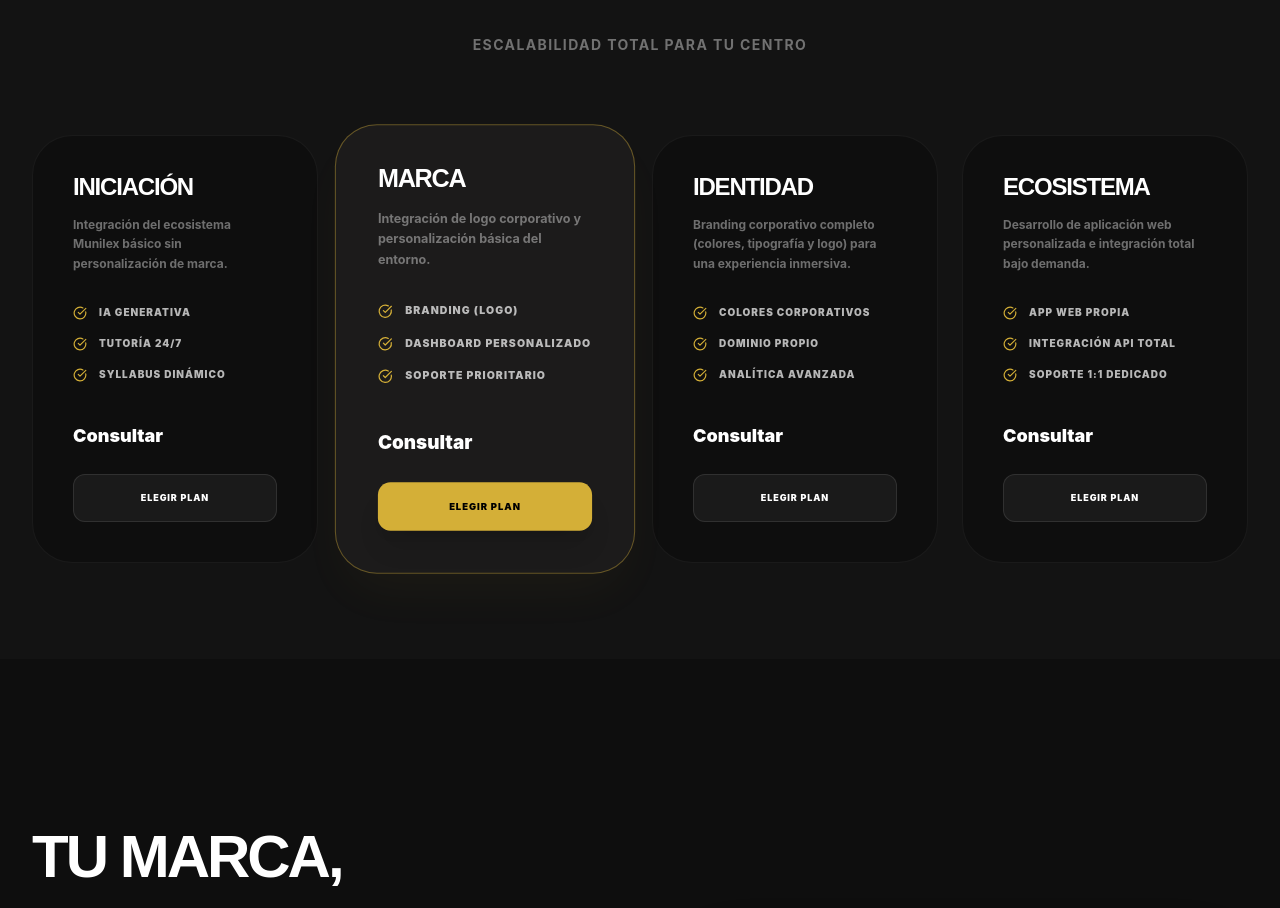
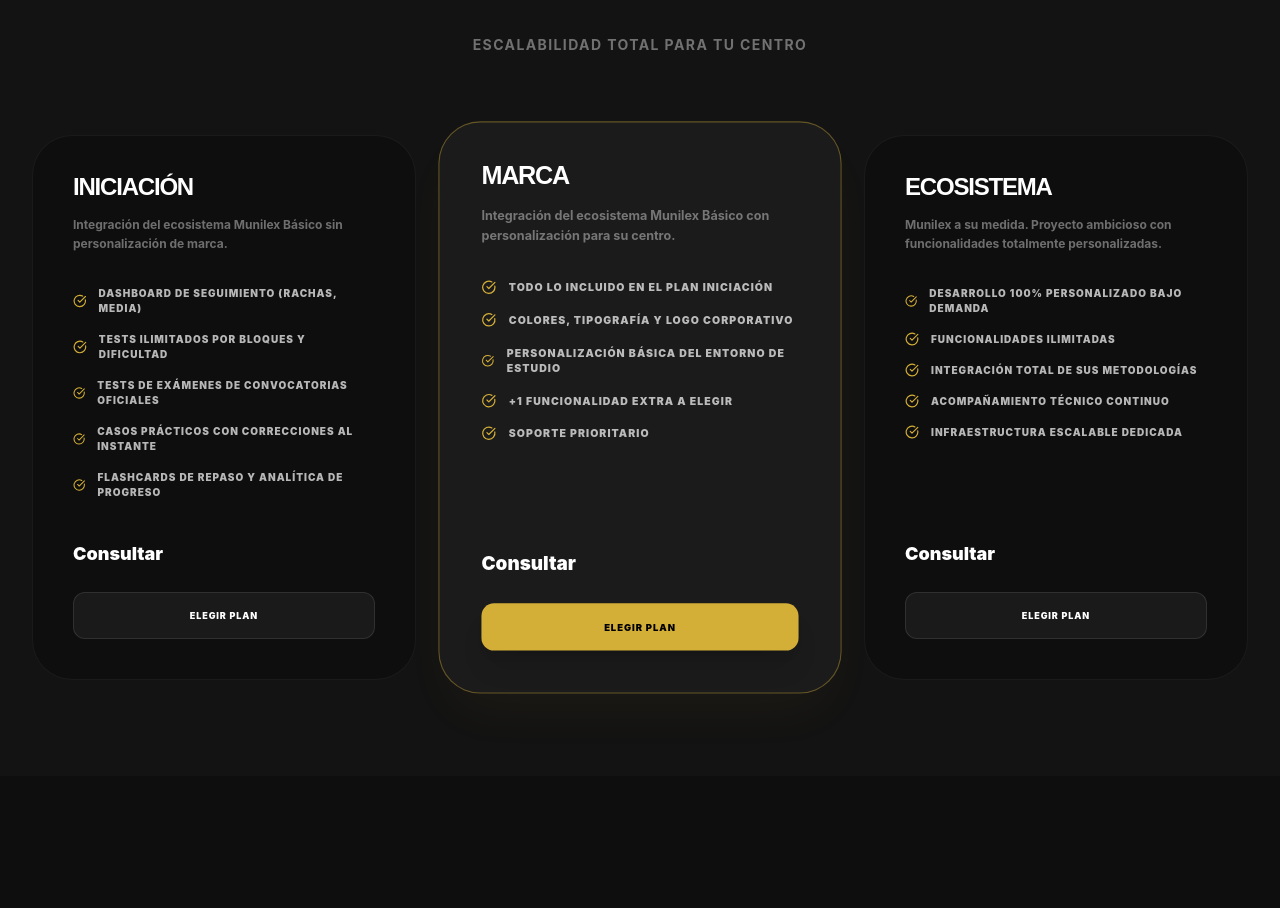
Before and after one commit to automatizacionesnunez-byte/Munilex-Academy-web, a React (Vite) app: page /academy/corporate in a window 1280 px wide. Shown: the part 1280-2188 px from the top of the page. Built offline with nearby package versions, Linux system fonts and the light colour scheme.

Commit message:
feat: actualizar planes a los 3 definidos en main Academy Corporate

```diff
--- a/src/pages/munilex-academy/AcademyCorporate.tsx
+++ b/src/pages/munilex-academy/AcademyCorporate.tsx
@@ -85,31 +85,43 @@ const AcademyCorporate = () => {
             <p className="text-white/40 font-bold text-sm uppercase tracking-widest">Escalabilidad total para tu centro</p>
           </div>
 
-          <div className="grid md:grid-cols-2 lg:grid-cols-4 gap-6">
+          <div className="grid md:grid-cols-1 lg:grid-cols-3 gap-8">
             {[
               {
                 name: "Iniciación",
-                desc: "Integración del ecosistema Munilex básico sin personalización de marca.",
-                features: ["IA Generativa", "Tutoría 24/7", "Syllabus Dinámico"],
+                desc: "Integración del ecosistema Munilex Básico sin personalización de marca.",
+                features: [
+                  "Dashboard de seguimiento (rachas, media)",
+                  "Tests ilimitados por bloques y dificultad",
+                  "Tests de exámenes de convocatorias oficiales",
+                  "Casos prácticos con correcciones al instante",
+                  "Flashcards de repaso y analítica de progreso"
+                ],
                 price: "Consultar"
               },
               {
                 name: "Marca",
-                desc: "Integración de logo corporativo y personalización básica del entorno.",
-                features: ["Branding (Logo)", "Dashboard Personalizado", "Soporte Prioritario"],
+                desc: "Integración del ecosistema Munilex Básico con personalización para su centro.",
+                features: [
+                  "Todo lo incluido en el Plan Iniciación",
+                  "Colores, tipografía y logo corporativo",
+                  "Personalización básica del entorno de estudio",
+                  "+1 Funcionalidad extra a elegir",
+                  "Soporte Prioritario"
+                ],
                 price: "Consultar",
                 highlight: true
               },
               {
-                name: "Identidad",
-                desc: "Branding corporativo completo (colores, tipografía y logo) para una experiencia inmersiva.",
-                features: ["Colores Corporativos", "Dominio Propio", "Analítica Avanzada"],
-                price: "Consultar"
-              },
-              {
                 name: "Ecosistema",
-                desc: "Desarrollo de aplicación web personalizada e integración total bajo demanda.",
-                features: ["App Web Propia", "Integración API Total", "Soporte 1:1 Dedicado"],
+                desc: "Munilex a su medida. Proyecto ambicioso con funcionalidades totalmente personalizadas.",
+                features: [
+                  "Desarrollo 100% personalizado bajo demanda",
+                  "Funcionalidades ilimitadas",
+                  "Integración total de sus metodologías",
+                  "Acompañamiento técnico continuo",
+                  "Infraestructura escalable dedicada"
+                ],
                 price: "Consultar"
               }
             ].map((plan, i) => (
```
